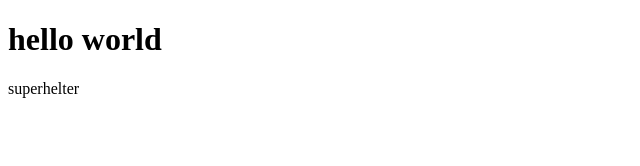
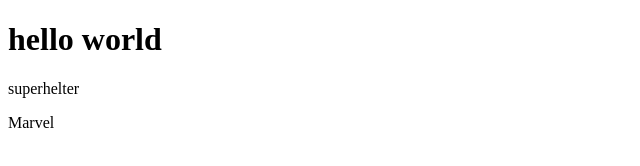
Before and after one commit to Jesus-Avila/Javascript-Arbeidskrav, a plain HTML site: page favourites.html in a window 1280 px wide. Shown: the full height of the page, 0-640 px from the left. Drawn offline with Linux system fonts and the light colour scheme.

Commit message:
lagt til en p tag

```diff
--- a/favourites.html
+++ b/favourites.html
@@ -8,5 +8,6 @@
 <body>
     <h1>hello world</h1>
     <p>superhelter</p>
+    <p>Marvel</p>
 </body>
 </html>
```
